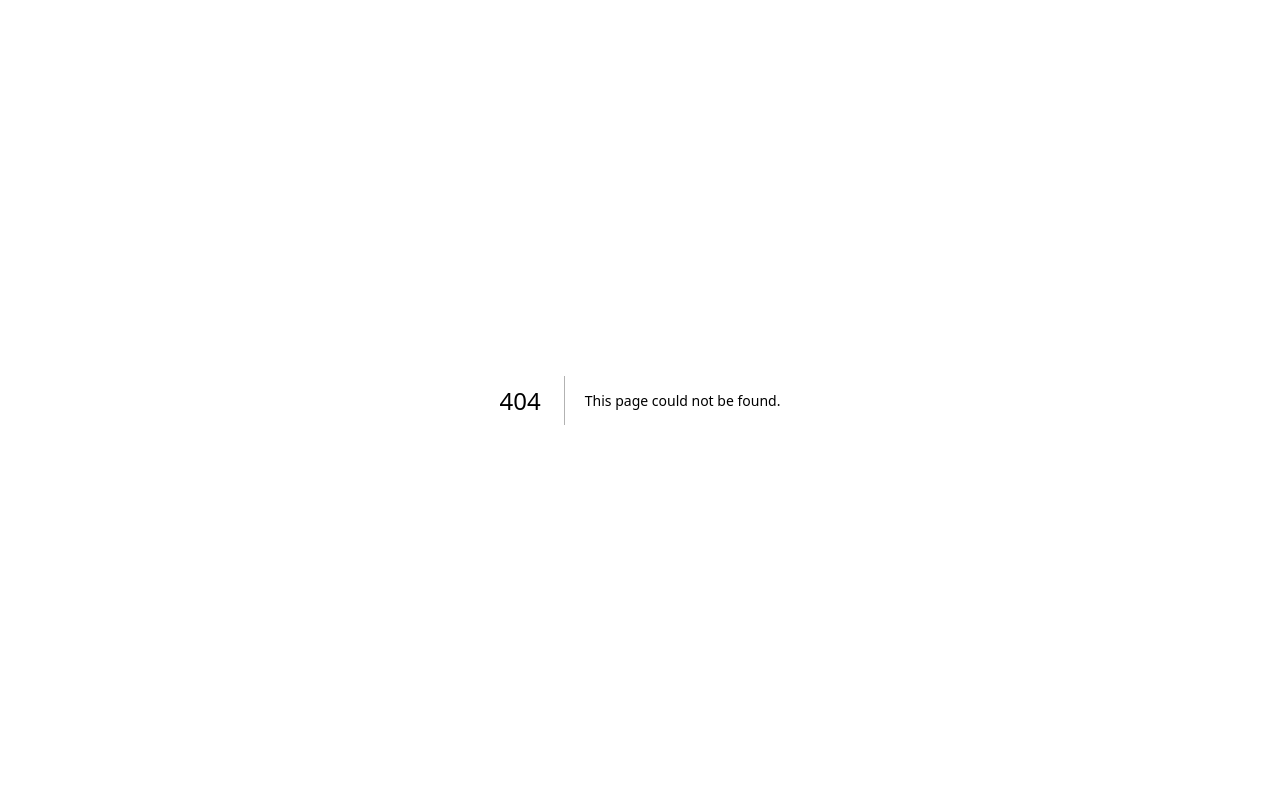
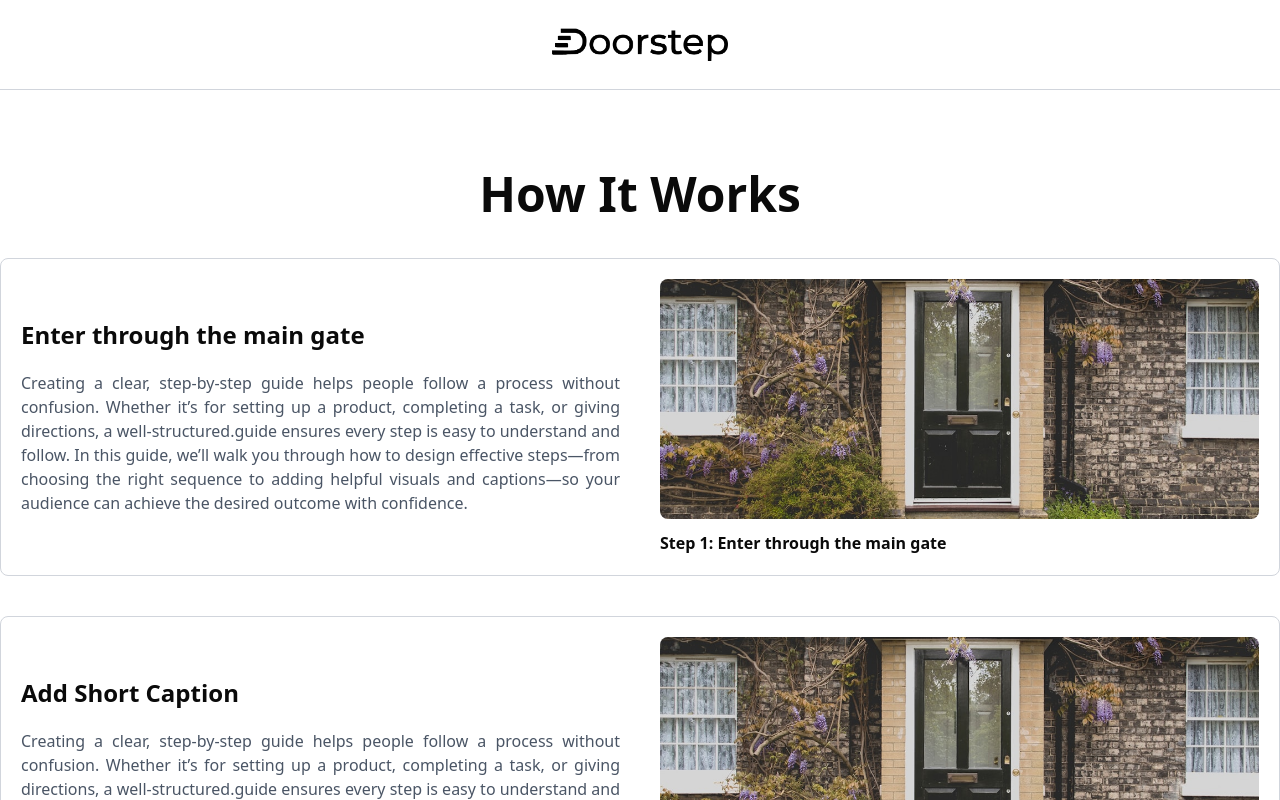
Before and after one commit to liton2k1/ibarrio-frontend, a Next.js app: page /guide-info in a window 1280 px wide. Before the commit this address had no page. Shown: the top 800 px of the page. Built offline with nearby package versions, Linux system fonts and the light colour scheme.

Commit message:
guide info page done

```diff
--- a/package.json
+++ b/package.json
@@ -21,6 +21,7 @@
     "react": "19.1.0",
     "react-dom": "19.1.0",
     "react-fast-marquee": "^1.6.5",
+    "react-hot-toast": "^2.6.0",
     "tailwind-merge": "^3.3.1"
   },
   "devDependencies": {
--- /dev/null
+++ b/src/app/(MainLayout)/guide-info/page.tsx
@@ -0,0 +1,83 @@
+"use client";
+import React from "react";
+import Image from "next/image";
+import img from "../../../../public/images/img (1).jpg";
+import Container from "@/components/Container/Container";
+import { ArrowRight } from "lucide-react";
+
+const WorkProcess = () => {
+    const steps = [
+        {
+            title: "Enter through the main gate",
+            description:
+                "Creating a clear, step-by-step guide helps people follow a process without confusion. Whether it’s for setting up a product, completing a task, or giving directions, a well-structured.guide ensures every step is easy to understand and follow. In this guide, we’ll walk you through how to design effective steps—from choosing the right sequence to adding helpful visuals and captions—so your audience can achieve the desired outcome with confidence.",
+            stepText: "Step 1: Enter through the main gate",
+        },
+        {
+            title: "Add Short Caption",
+            description:
+                "Creating a clear, step-by-step guide helps people follow a process without confusion. Whether it’s for setting up a product, completing a task, or giving directions, a well-structured.guide ensures every step is easy to understand and follow. In this guide, we’ll walk you through how to design effective steps—from choosing the right sequence to adding helpful visuals and captions—so your audience can achieve the desired outcome with confidence.",
+            stepText: "Step 2: Take elevator to 2nd floor",
+        },
+        {
+            title: "Share Your Link",
+            description:
+                "Creating a clear, step-by-step guide helps people follow a process without confusion. Whether it’s for setting up a product, completing a task, or giving directions, a well-structured.guide ensures every step is easy to understand and follow. In this guide, we’ll walk you through how to design effective steps—from choosing the right sequence to adding helpful visuals and captions—so your audience can achieve the desired outcome with confidence.",
+            stepText: "Step 3: Take elevator to 3rd floor",
+        },
+    ];
+
+    return (
+        <Container className="mt-20">
+            {/* Title */}
+            <h1 className="lg:text-5xl text-3xl font-bold text-center">How It Works</h1>
+
+            {/* Steps */}
+            {steps.map((step, index) => (
+                <div
+                    key={index}
+                    className="border border-gray-300 rounded-md p-5 grid grid-cols-1 md:grid-cols-2 gap-10 items-center mt-10"
+                >
+                    {/* Text Section */}
+                    <div>
+                        <h3 className="text-2xl font-semibold mb-5">{step.title}</h3>
+                        <p className="text-gray-600 text-justify">{step.description}</p>
+                    </div>
+
+                    {/* Image Section */}
+                    <div className="order-1 md:order-2">
+                        <Image
+                            className="h-60 w-full object-cover rounded-md"
+                            src={img}
+                            alt="step"
+                        />
+                        <p className="font-semibold mt-3">{step.stepText}</p>
+                    </div>
+                </div>
+
+            ))}
+
+            <div className="flex justify-end">
+                <button className='bg-[#9E58CD] px-6 py-2 rounded-md text-white font-semibold flex items-center gap-2 mt-5 cursor-pointer'>See All <ArrowRight /></button>
+            </div>
+
+            {/* Google Map Section */}
+            <div className="mt-20">
+                <h2 className="text-3xl font-bold mb-5">Live Direction</h2>
+                <div className="w-full h-[400px] rounded-md border border-gray-300 overflow-hidden">
+                    <iframe
+                        src="https://www.google.com/maps/embed?pb=!1m18!1m12!1m3!1d3651.902431814927!2d90.39119487445618!3d23.750885889065!2m3!1f0!2f0!3f0!3m2!1i1024!2i768!4f13.1!3m3!1m2!1s0x3755bf52b30a6f6b%3A0x5a1f7b5d1c9982a3!2sDhaka!5e0!3m2!1sen!2sbd!4v1692209091765!5m2!1sen!2sbd"
+                        width="100%"
+                        height="100%"
+                        style={{ border: 0 }}
+                        allowFullScreen={true}
+                        loading="lazy"
+                        referrerPolicy="no-referrer-when-downgrade"
+                    ></iframe>
+                </div>
+            </div>
+        </Container>
+    );
+};
+
+export default WorkProcess;
--- a/src/app/(MainLayout)/layout.tsx
+++ b/src/app/(MainLayout)/layout.tsx
@@ -1,3 +1,4 @@
+import Footer from '@/components/Footer/Footer';
 import Navbar from '@/components/Navbar/Navbar';
 import React, { ReactNode } from 'react';
 
@@ -6,6 +7,7 @@ const layout = ({ children }: { children: ReactNode }) => {
         <div>
             <Navbar />
             {children}
+            <Footer />
         </div>
     );
 };
--- a/src/app/(MainLayout)/page.tsx
+++ b/src/app/(MainLayout)/page.tsx
@@ -1,6 +1,5 @@
 import CTA from '@/components/CTA/CTA';
 import FAQ from '@/components/FAQ/FAQ';
-import Footer from '@/components/Footer/Footer';
 import GuideList from '@/components/GuideList/GuideList';
 import Hero from '@/components/Hero/Hero';
 import Partner from '@/components/Partner/Partner';
@@ -16,7 +15,6 @@ const page = () => {
             <GuideList />
             <CTA />
             <FAQ/>
-            <Footer/>
         </div>
     );
 };
--- a/src/app/layout.tsx
+++ b/src/app/layout.tsx
@@ -1,6 +1,7 @@
 import type { Metadata } from "next";
 import { Geist, Geist_Mono } from "next/font/google";
 import "./globals.css";
+import { Toaster } from "react-hot-toast";
 
 const geistSans = Geist({
   variable: "--font-geist-sans",
@@ -29,6 +30,10 @@ export default function RootLayout({
         cz-shortcut-listen="true"
       >
         {children}
+        <Toaster
+          position="top-center"
+          reverseOrder={false}
+        />
       </body>
     </html>
   );
--- a/src/components/Footer/Footer.tsx
+++ b/src/components/Footer/Footer.tsx
@@ -8,7 +8,10 @@ const Footer = () => {
         <div>
             <div className='bg-[#DEACFF] py-20 mt-20'>
                 <Container className='grid grid-cols-1 md:grid-cols-2 gap-10'>
-                    <Image className='w-44' src={logo} alt='' />
+                    <div>
+                        <Image className='w-44' src={logo} alt='' />
+                        <p className='mt-5'>© 2025 Doorstep. All rights reserved.</p>
+                    </div>
                     <ul className='space-y-5'>
                         <li className='text-xl font-semibold'>Contact Us</li>
                         <li className='text-gray-600'><span className='text-black font-semibold'>Address:</span> Unit 32 Bradford Chamber Business Park New Lane </li>
@@ -17,17 +20,6 @@ const Footer = () => {
                     </ul>
                 </Container>
             </div>
-
-            <Container className="text-gray-700 py-5">
-                <div className="flex flex-col md:flex-row justify-between items-center">
-                    <p>© 2025 Doorstep. All rights reserved.</p>
-                    <div className="flex space-x-5 mt-2 md:mt-0">
-                        <a href="#" className="hover:underline">Privacy</a>
-                        <span>•</span>
-                        <a href="#" className="hover:underline">Terms</a>
-                    </div>
-                </div>
-            </Container>
         </div>
     );
 };
--- a/src/components/GuideList/GuideList.tsx
+++ b/src/components/GuideList/GuideList.tsx
@@ -3,7 +3,7 @@
 import React, { useState } from "react";
 import Container from "../Container/Container";
 import Image from "next/image";
-import { MoreVertical, Share2, ArrowRight } from "lucide-react";
+import { MoreVertical, Share2, ArrowRight, Copy, Facebook, Twitter, Linkedin } from "lucide-react";
 import img from "../../../public/images/img (4).png";
 import { DropdownMenu, DropdownMenuContent, DropdownMenuItem, DropdownMenuTrigger } from "../ui/dropdown-menu";
 import { Dialog, DialogContent, DialogHeader, DialogTitle, DialogDescription, DialogFooter, DialogClose } from "@/components/ui/dialog";
@@ -11,15 +11,22 @@ import { Button } from "@/components/ui/button";
 import { Input } from "@/components/ui/input";
 import { Textarea } from "../ui/textarea";
 import FileUploader from "../FileUploader/FileUploader";
+import toast from "react-hot-toast";
 
 const guides = [
-    { id: 1, title: "XTZ Home Direction", description: "Follow this simple visual route to reach the correct door with no confusion.", image: img },
-    { id: 2, title: "XTZ Home Direction", description: "Follow this simple visual route to reach the correct door with no confusion.", image: img },
-    { id: 3, title: "XTZ Home Direction", description: "Follow this simple visual route to reach the correct door with no confusion.", image: img },
+    { id: 1, title: "XTZ Home Direction", description: "Follow this simple visual route to reach the correct door with no confusion.", image: img, liveUrl: "https://www.google.com/maps" },
+    { id: 2, title: "XTZ Home Direction", description: "Follow this simple visual route to reach the correct door with no confusion.", image: img, liveUrl: "https://www.google.com/maps" },
+    { id: 3, title: "XTZ Home Direction", description: "Follow this simple visual route to reach the correct door with no confusion.", image: img, liveUrl: "https://www.google.com/maps" },
 ];
 
 const GuideList = () => {
-    const [openModalId, setOpenModalId] = useState<number | null>(null);
+    const [openEditModalId, setOpenEditModalId] = useState<number | null>(null);
+    const [openShareModalId, setOpenShareModalId] = useState<number | null>(null);
+
+    const handleCopy = (url: string) => {
+        navigator.clipboard.writeText(url);
+        toast.success('Link copied to clipboard!')
+    };
 
     return (
         <Container className="mt-20">
@@ -42,7 +49,12 @@ const GuideList = () => {
                             <button className="border border-gray-300 px-4 py-2 rounded-md text-sm font-medium cursor-pointer">
                                 View Guide
                             </button>
-                            <button className="bg-[#9E58CD] text-white px-4 py-2 rounded-md text-sm font-medium flex items-center gap-1 cursor-pointer">
+
+                            {/* Share Button */}
+                            <button
+                                className="bg-[#9E58CD] text-white px-4 py-2 rounded-md text-sm font-medium flex items-center gap-1 cursor-pointer"
+                                onClick={() => setOpenShareModalId(guide.id)}
+                            >
                                 Share <Share2 size={16} />
                             </button>
 
@@ -52,36 +64,69 @@ const GuideList = () => {
                                     <MoreVertical size={18} />
                                 </DropdownMenuTrigger>
                                 <DropdownMenuContent>
-                                    <DropdownMenuItem onClick={() => setOpenModalId(guide.id)} className="cursor-pointer">Edit</DropdownMenuItem>
+                                    <DropdownMenuItem onClick={() => setOpenEditModalId(guide.id)} className="cursor-pointer">Edit</DropdownMenuItem>
                                     <DropdownMenuItem className="cursor-pointer">Delete</DropdownMenuItem>
                                 </DropdownMenuContent>
                             </DropdownMenu>
                         </div>
 
                         {/* Edit Modal */}
-                        {openModalId === guide.id && (
-                            <Dialog open={true} onOpenChange={(open) => !open && setOpenModalId(null)}>
+                        {openEditModalId === guide.id && (
+                            <Dialog open={true} onOpenChange={(open) => !open && setOpenEditModalId(null)}>
                                 <DialogContent className="sm:max-w-[600px]">
                                     <DialogHeader>
                                         <DialogTitle>Update Your Guide</DialogTitle>
-                                        <DialogDescription>
-                                            Guide Details
-                                        </DialogDescription>
+                                        <DialogDescription>Guide Details</DialogDescription>
                                     </DialogHeader>
                                     <div className="grid gap-4">
-                                        <div className="grid gap-3">
-                                            <Input id="homeDirection" name="homeDirection" placeholder="XYZ Home direction" />
-                                        </div>
-                                        <div className="grid gap-3">
-                                            <Textarea id="description" name="description" placeholder="Description" />
-                                        </div>
+                                        <Input id="homeDirection" name="homeDirection" placeholder="XYZ Home direction" />
+                                        <Textarea id="description" name="description" placeholder="Description" />
                                     </div>
                                     <FileUploader />
                                     <DialogFooter>
                                         <DialogClose asChild>
-                                            <Button variant="outline" onClick={() => setOpenModalId(null)}>Cancel</Button>
+                                            <Button variant="outline" onClick={() => setOpenEditModalId(null)}>Cancel</Button>
                                         </DialogClose>
                                         <Button className="bg-[#9E58CD] hover:bg-[#9E58CD]" type="submit">Update</Button>
+                                    </DialogFooter>
+                                </DialogContent>
+                            </Dialog>
+                        )}
+
+                        {/* Share Modal */}
+                        {openShareModalId === guide.id && (
+                            <Dialog open={true} onOpenChange={(open) => !open && setOpenShareModalId(null)}>
+                                <DialogContent className="sm:max-w-[400px]">
+                                    <DialogHeader>
+                                        <DialogTitle>Share This Guide</DialogTitle>
+                                        <DialogDescription>Share the guide link with others.</DialogDescription>
+                                    </DialogHeader>
+
+                                    <div className="flex flex-col gap-4 mt-4">
+                                        {/* Social Icons */}
+                                        <div className="flex gap-4 justify-center">
+                                            <a href={`https://www.facebook.com/sharer/sharer.php?u=${guide.liveUrl}`} target="_blank" rel="noopener noreferrer">
+                                                <Facebook className="w-8 h-8 text-blue-600 cursor-pointer" />
+                                            </a>
+                                            <a href={`https://twitter.com/intent/tweet?url=${guide.liveUrl}`} target="_blank" rel="noopener noreferrer">
+                                                <Twitter className="w-8 h-8 text-blue-400 cursor-pointer" />
+                                            </a>
+                                            <a href={`https://www.linkedin.com/shareArticle?mini=true&url=${guide.liveUrl}`} target="_blank" rel="noopener noreferrer">
+                                                <Linkedin className="w-8 h-8 text-blue-700 cursor-pointer" />
+                                            </a>
+                                        </div>
+
+                                        {/* Copy Link */}
+                                        <div className="flex gap-2">
+                                            <Input value={guide.liveUrl} readOnly />
+                                            <Button onClick={() => handleCopy(guide.liveUrl)}><Copy size={16} /></Button>
+                                        </div>
+                                    </div>
+
+                                    <DialogFooter>
+                                        <DialogClose asChild>
+                                            <Button variant="outline">Close</Button>
+                                        </DialogClose>
                                     </DialogFooter>
                                 </DialogContent>
                             </Dialog>
```
Also changed, not shown: 1 other file (tests, documents, lock files or other folders).
